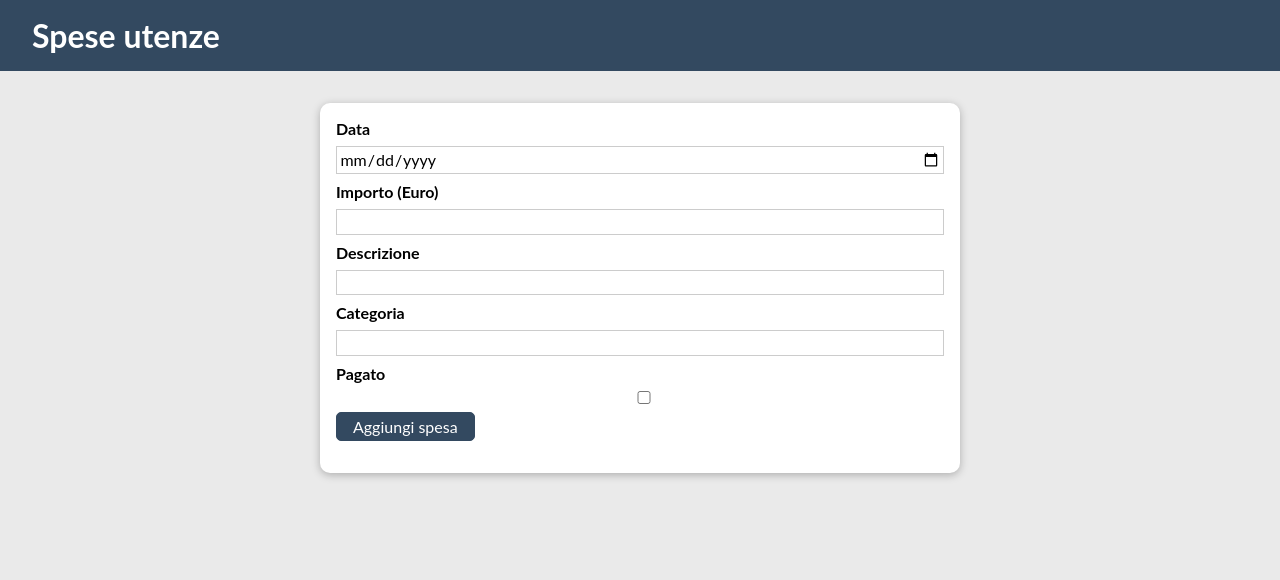
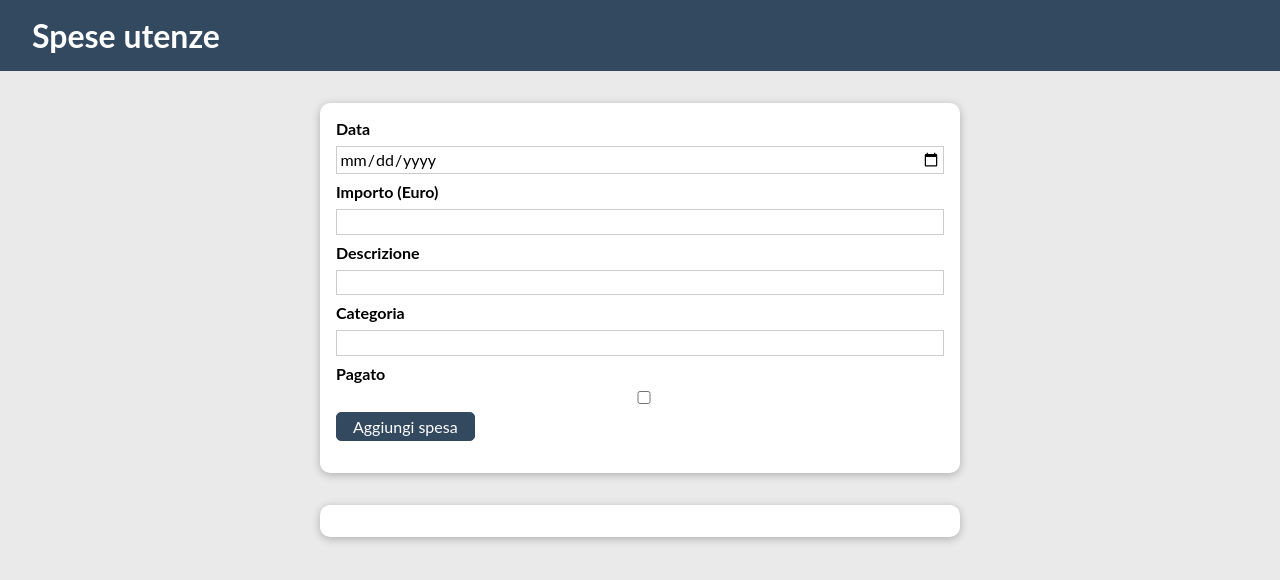
Before and after one commit to mkonemo/react-gestione-utenze-19bbby, a React (Create React App) app: page / in a window 1280 px wide. Shown: the top 580 px of the page. Built offline with nearby package versions, Linux system fonts and the light colour scheme.

Commit message:
1 file modified, 2 added

```diff
--- a/src/App.js
+++ b/src/App.js
@@ -1,13 +1,25 @@
-import React from "react";
-import "./style.css";
+import React, { useState } from 'react';
+import './style.css';
 
-import AddExpense from './components/Expenses/AddExpense'
+import AddExpense from './components/Expenses/AddExpense';
+import ExpensesList from './components/Expenses/ExpensesList';
 
-export default function App() {
+function App() {
+  const [expensesList, setExpensesList] = useState([]);
+
+  const addExpenseHandler = (eDate, eDescription) => {
+    setExpensesList((prevExpensesList) => {
+      return [...prevExpensesList, { date: eDate, description: eDescription }];
+    });
+  };
+
   return (
     <div>
       <h1>Spese utenze</h1>
-      <AddExpense />
+      <AddExpense onAddExpense={addExpenseHandler} />
+      <ExpensesList expenses={expensesList}></ExpensesList>
     </div>
   );
 }
+
+export default App;
--- /dev/null
+++ b/src/components/Expenses/ExpensesList.js
@@ -0,0 +1,21 @@
+import React from 'react';
+
+import Card from '../UI/Card';
+
+import classes from './ExpensesList.module.css';
+
+const ExpensesList = (props) => {
+  return (
+    <Card className={classes.expenses}>
+      <ul>
+        {props.expenses.map((expense) => (
+          <li key={expense.id}>
+            {expense.date} {expense.description}
+          </li>
+        ))}
+      </ul>
+    </Card>
+  );
+}
+
+export default ExpensesList;
--- /dev/null
+++ b/src/components/Expenses/ExpensesList.module.css
@@ -0,0 +1,16 @@
+.expenses {
+  margin: 2rem auto;
+  width: 90%;
+  max-width: 40rem;
+}
+
+.expenses ul {
+  list-style: none;
+  padding: 1rem;
+}
+
+.expenses li {
+  border-bottom: 1px solid #ccc;
+  margin: 0.5rem 0;
+  padding: 0.5rem;
+}
```
